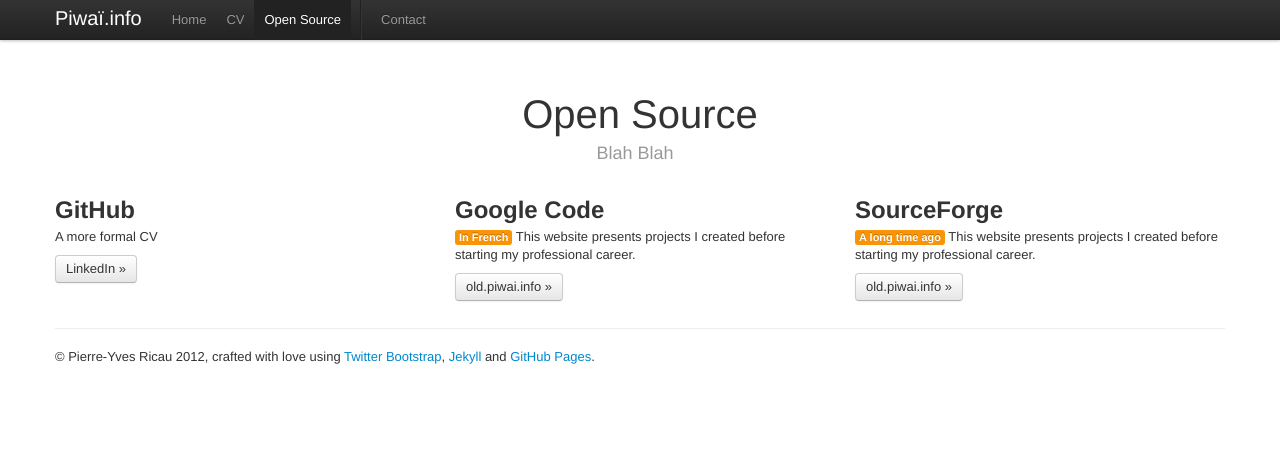
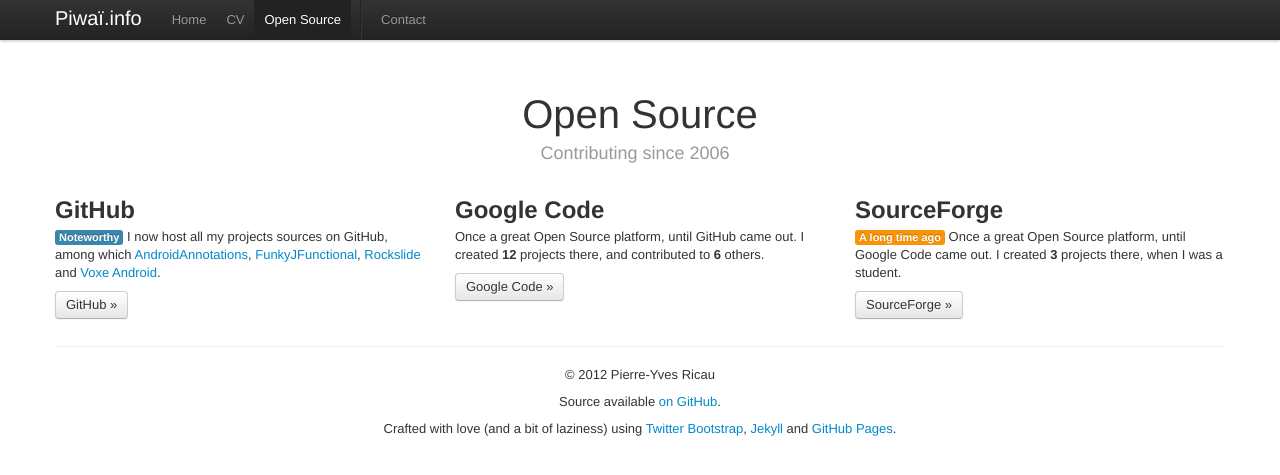
Before and after one commit to pyricau/pyricau.github.com, a Jekyll site: the page built from open-source.html, in a window 1280 px wide. Shown: the top 475 px of the page. Built offline with Jekyll 4.4.1, drawn with Linux system fonts in a browser that asks for light colours.

Commit message:
last pieces, should be finished now

```diff
--- a/_layouts/base.html
+++ b/_layouts/base.html
@@ -55,7 +55,10 @@
       <hr>
 
       <footer>
-        <p>&copy; Pierre-Yves Ricau 2012, crafted with love using <a href="http://twitter.github.com/bootstrap">Twitter Bootstrap</a>, <a href="https://github.com/mojombo/jekyll">Jekyll</a> and <a href="http://pages.github.com/">GitHub Pages</a>.</p>
+        <p>&copy; 2012 Pierre-Yves Ricau<p>
+        <p>Source available <a href="https://github.com/pyricau/pyricau.github.com">on GitHub</a>.</p>
+        <p>Crafted with love (and a bit of laziness) using <a href="http://twitter.github.com/bootstrap">Twitter Bootstrap</a>, <a href="https://github.com/mojombo/jekyll">Jekyll</a> and <a href="http://pages.github.com/">GitHub Pages</a>.
+
       </footer>
 
     </div> <!-- /container -->
@@ -63,5 +66,11 @@
     <!-- Placed at the end of the document so the pages load faster -->
     <script src="static/jquery/jquery.js"></script>
     <script src="static/bootstrap/js/bootstrap.min.js"></script>
+    {% if page.include_show_mail_js %}
+      <script src="static/show_mail.js"></script>
+    {% endif %}
+    {% if page.include_update_404_js %}
+      <script src="static/update_404.js"></script>
+    {% endif %}
   </body>
 </html>
--- a/index.html
+++ b/index.html
@@ -4,7 +4,6 @@
 layout: base
 ---
 
-      <!-- Main hero unit for a primary marketing message or call to action -->
       <div class="hero-unit">
         <h1>Pierre-Yves Ricau</h1>
         <p>I am a <b>Software Engineer</b> who enjoys coding. I am currently the <b>Lead Software Developer</b> at <b>Siine</b>, a startup which created a fun and easy to use Android Keyboard.</p>
--- a/open-source.html
+++ b/open-source.html
@@ -5,27 +5,27 @@
 ---
      <div class="headline">
       	<h1>Open Source</h1>
-      	<p class="headline-byline">Blah Blah</p>
+      	<p class="headline-byline">Contributing since 2006</p>
       </div>
 
       <div class="row">
         <div class="span4">
           <h2>GitHub</h2>
-           <p>A more formal CV</p>
-          <p><a class="btn" href="http://www.linkedin.com/profile/view?id=23523043">LinkedIn &raquo;</a></p>
+           <p><span class="label label-info">Noteworthy</span> I now host all my projects sources on GitHub, among which <a href="https://github.com/excilys/androidannotations">AndroidAnnotations</a>, <a href="https://github.com/pyricau/FunkyJFunctional">FunkyJFunctional</a>, <a href="https://github.com/pyricau/rockslide">Rockslide</a> and <a href="https://github.com/voxe/voxe-android">Voxe Android</a>.</p>
+          <p><a class="btn" href="https://github.com/pyricau">GitHub &raquo;</a></p>
         </div>
         <div class="span4">
           <h2>Google Code</h2>
-           <p><span class="label label-warning">In French</span> This website presents projects I created before starting my professional career.
+           <p>Once a great Open Source platform, until GitHub came out. I created <b>12</b> projects there, and contributed to <b>6</b> others.
            </p>
-          <p><a class="btn" href="http://androidannotations.org/">old.piwai.info &raquo;</a></p>
+          <p><a class="btn" href="http://code.google.com/u/py.ricau">Google Code &raquo;</a></p>
        </div>
 
        <div class="span4">
           <h2>SourceForge</h2>
-           <p><span class="label label-warning">A long time ago</span> This website presents projects I created before starting my professional career.
+           <p><span class="label label-warning">A long time ago</span> Once a great Open Source platform, until Google Code came out. I created <b>3</b> projects there, when I was a student.
            </p>
-          <p><a class="btn" href="http://androidannotations.org/">old.piwai.info &raquo;</a></p>
+          <p><a class="btn" href="http://sourceforge.net/users/insa_piwai">SourceForge &raquo;</a></p>
        </div>
 
       </div>
--- a/static/custom.css
+++ b/static/custom.css
@@ -67,3 +67,11 @@
 .recent .span6 {
   margin-bottom: 40px;
 }
+
+footer {
+  text-align: center;
+}
+
+.hero-unit h1.more-space {
+  margin-bottom: 9px;
+}
```
Also changed, not shown: 404.html (+9 -4 lines), contact.html (+9 -3 lines), cv.html (+5 -5 lines), static/show_mail.js (added, +19 -0 lines), static/update_404.js (added, +14 -0 lines).
